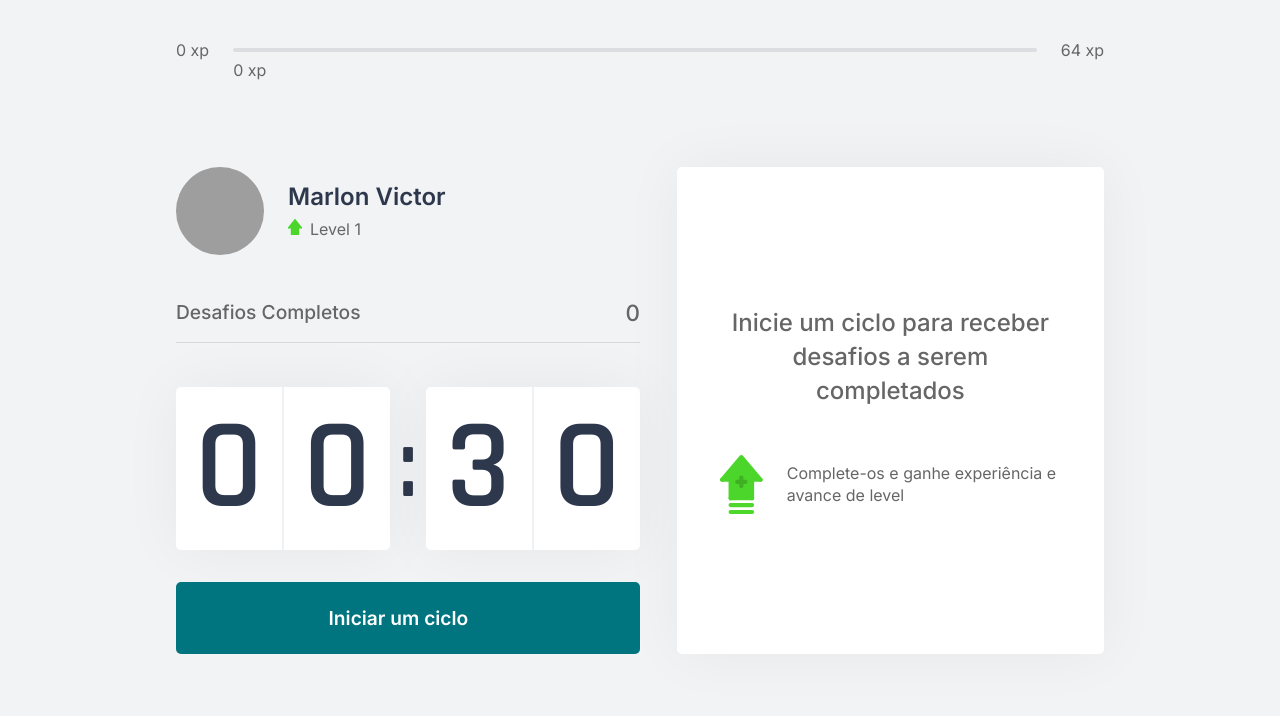
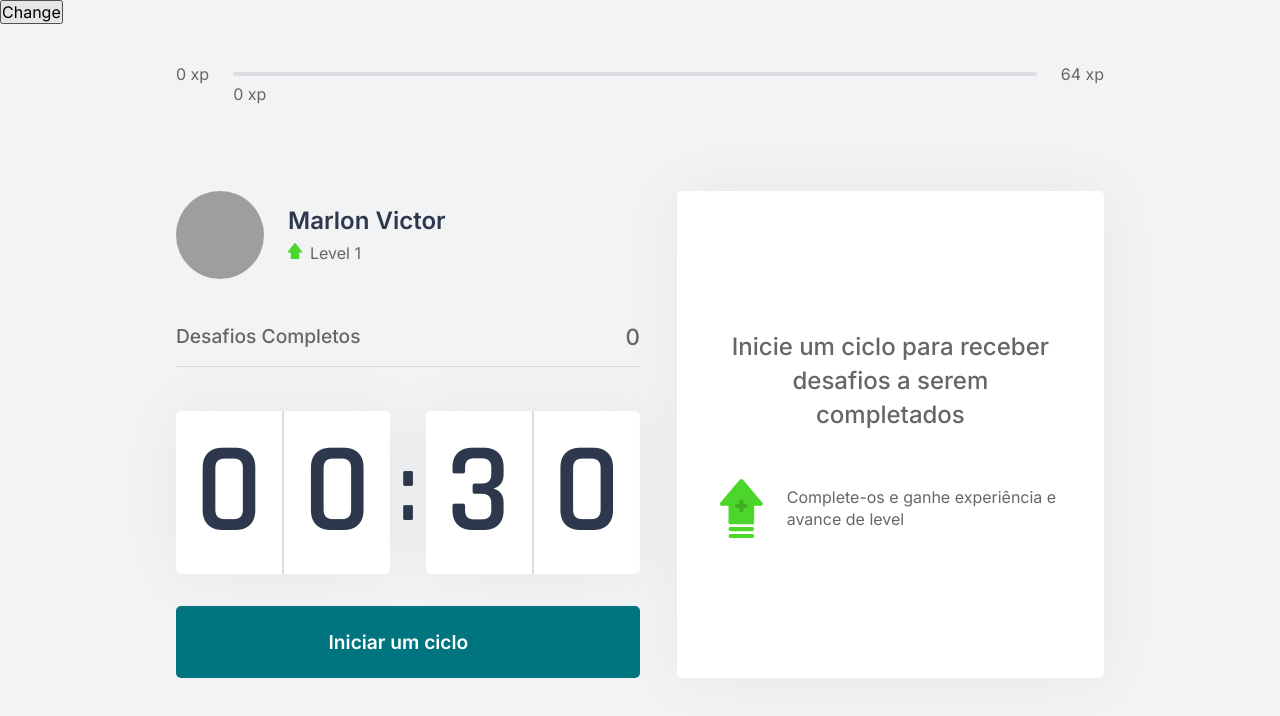
Before and after one commit to MarlonVictor/moveNow, a Next.js app: page / in a window 1280 px wide. Shown: the top 716 px of the page. Built offline with nearby package versions, Linux system fonts and the light colour scheme; grey boxes are pictures that could not be loaded; some icons are missing.

Commit message:
Implemented dark theme

```diff
--- a/src/components/ChallengeBox/styles.ts
+++ b/src/components/ChallengeBox/styles.ts
@@ -4,7 +4,7 @@ import styled from 'styled-components';
 export const ChallengeBoxContainer = styled.div`
     height: 100%;
 
-    background: var(--white);
+    background: ${({ theme }) => theme.card};
     border-radius: 5px;
     box-shadow: 0 0 60px rgba(0, 0, 0, 0.05);
 
@@ -66,12 +66,12 @@ export const ChallengeActive = styled.div`
     }
 
     header {
-        color: var(--blue);
+        color: ${({ theme }) => theme.title};
         font-weight: 600;
         font-size: 1.25rem;
 
         padding: 0 2rem 1.5rem;
-        border-bottom: 1px solid var(--gray-line);
+        border-bottom: 1px solid ${({ theme }) => theme.grayLine};
     }
 
     main {
@@ -84,7 +84,7 @@ export const ChallengeActive = styled.div`
         strong {
             font-size: 2rem;
             font-weight: 600;
-            color: var(--title);
+            color: ${({ theme }) => theme.title};
 
             margin: 1.5rem 0 1rem;
         }
@@ -97,7 +97,7 @@ export const ChallengeActive = styled.div`
     footer {
         display: grid;
         grid-template-columns: 1fr 1fr;
-        border-top: 1px solid var(--gray-line);
+        border-top: 1px solid ${({ theme }) => theme.grayLine};
 
         button {
             height: 4.4rem;
@@ -108,13 +108,11 @@ export const ChallengeActive = styled.div`
 
             border: 0;
 
-            color: var(--white);
+            color: #FFF;
             font-size: 1.2rem;
             font-weight: 500;
 
             transition: filter 0.2s;
-
-            background: rgba(242, 243, 245, 0.8);
 
             &:hover {
                 filter: brightness(.9);
@@ -122,17 +120,19 @@ export const ChallengeActive = styled.div`
         }
 
         button:first-child {
-            color: var(--red);
+            color: ${({ theme }) => theme.btnRed.color};
+            background: ${({ theme }) => theme.btnRed.background};
 
             border-radius: 0px 0px 0px 5px;
-            border-right: 1px solid var(--gray-line);
+            border-right: 1px solid ${({ theme }) => theme.grayLine};
         }
 
         button:last-child {
-            color: var(--green);
+            color: ${({ theme }) => theme.btnGreen.color};
+            background: ${({ theme }) => theme.btnGreen.background};
 
             border-radius: 0px 0px 5px 0px;
-            border-left: 1px solid var(--gray-line);
+            border-left: 1px solid ${({ theme }) => theme.grayLine};
         }
     }
 `
--- a/src/components/CompletedChallenges/styles.ts
+++ b/src/components/CompletedChallenges/styles.ts
@@ -9,7 +9,7 @@ export const CompletedChallengesContainer = styled.div`
     margin: 2.75rem 0;
     padding-bottom: 1rem;
 
-    border-bottom: 1px solid #d7d8da;
+    border-bottom: 1px solid ${({ theme }) => theme.grayLine};
     font-weight: 500;
 
     span:first-child {
--- a/src/components/Countdown/styles.ts
+++ b/src/components/Countdown/styles.ts
@@ -10,7 +10,7 @@ export const CountdownContainer = styled.div`
     align-items: center;
     font-family: Rajdhani;
     font-weight: 600;
-    color: var(--title);
+    color: ${({ theme }) => theme.title};
 
     > div {
         flex: 1;
@@ -18,7 +18,7 @@ export const CountdownContainer = styled.div`
         align-items: center;
         justify-content: space-evenly;
 
-        background: var(--white);
+        background: ${({ theme }) => theme.card};
         box-shadow: 0 0 60px rgba(0, 0, 0, 0.05);
         border-radius: 5px;
 
@@ -37,12 +37,12 @@ export const CountdownContainer = styled.div`
 
         span:first-child {
             flex: 1;
-            border-right: 1px solid #F0F1F3;
+            border-right: 1px solid ${({ theme }) => theme.grayLine};
         }
 
         span:last-child {
             flex: 1;
-            border-left: 1px solid #F0F1F3;
+            border-left: 1px solid ${({ theme }) => theme.grayLine};
         }
     }
 
@@ -83,8 +83,8 @@ export const CountdownButton = styled.button<Props>`
 
         padding-top: 1.4rem;
 
-        background: var(--white);
-        color: var(--text);
+        background: ${({ theme }) => theme.card};
+        color: ${({ theme }) => theme.text};
 
         cursor: not-allowed;
 
@@ -103,8 +103,8 @@ export const CountdownButton = styled.button<Props>`
 
     ${({ active }) =>
         active ? css`
-            background: var(--white);
-            color: var(--title);
+            background: ${({ theme }) => theme.card};
+            color: ${({ theme }) => theme.title};
 
             svg {
                 color: var(--red);
@@ -112,16 +112,16 @@ export const CountdownButton = styled.button<Props>`
 
             &:not(:disabled):hover {
                 background: var(--red);
-                color: var(--white);
+                color: #FFF;
 
                 svg {
-                    color: var(--white);
+                    color: #FFF;
                 }
             }
         `
         : css`
             background: var(--blue);
-            color: var(--white);
+            color: #FFF;
 
             &:not(:disabled):hover {
                 background: var(--blue-dark);
--- a/src/components/ExperienceBar/styles.ts
+++ b/src/components/ExperienceBar/styles.ts
@@ -18,7 +18,7 @@ export const ProgressBarContainer = styled.div`
     flex: 1;
     height: 4px;
     border-radius: 4px;
-    background: var(--gray-line);
+    background: ${({ theme }) => theme.grayLine};
     margin: 0 1.5rem;
     position: relative;
 `
--- a/src/components/LevelUpModal/styles.ts
+++ b/src/components/LevelUpModal/styles.ts
@@ -11,7 +11,7 @@ export const Overlay = styled.div`
     align-items: center;
     justify-content: center;
 
-    background: rgba(242, 243, 245, 0.8);
+    background: ${({ theme }) => theme.bgGradient}
 `
 
 export const Container = styled.div`
@@ -25,7 +25,7 @@ export const Container = styled.div`
     border-radius: 5px;
     box-shadow: 0 0 60px rgba(0, 0, 0, 0.05);
 
-    background: var(--white);
+    background: ${({ theme }) => theme.card};
 
     header {
         font-size: 8.75rem;
@@ -38,13 +38,13 @@ export const Container = styled.div`
 
     strong {
         font-size: 2.25rem;
-        color: var(--title);
+        color: ${({ theme }) => theme.title};
     }
     p {
         margin-top: 0.25rem;
 
         font-size: 1.25rem;
-        color: var(text);
+        color: ${({ theme }) => theme.text};
     }
 
     button {
--- a/src/components/Profile/styles.ts
+++ b/src/components/Profile/styles.ts
@@ -17,7 +17,7 @@ export const ProfileContainer = styled.div`
         strong {
             font-size: 1.5rem;
             font-weight: 600;
-            color: var(--title);
+            color: ${({ theme }) => theme.title};
         }
     }
 
--- a/src/pages/_app.tsx
+++ b/src/pages/_app.tsx
@@ -1,13 +1,37 @@
+import { AppProps } from 'next/app';
+import { useEffect, useState } from 'react';
+
+import Cookies from 'js-cookie';
+import { ThemeProvider } from 'styled-components';
+
 import 'react-toastify/dist/ReactToastify.css';
 
 import { GlobalStyle } from '../styles/global';
+import { lightTheme, darkTheme } from '../styles/themes';
 
 
-export default function MyApp({ Component, pageProps }) {
+export default function MyApp({ Component, pageProps }: AppProps) {
+    const [theme, setTheme] = useState('')
+
+    function toggleTheme() {
+        theme === 'light' ? setTheme('dark') : setTheme('light')
+    }
+
+    useEffect(() => {
+        const storedTheme = Cookies.get('theme')
+        setTheme(storedTheme || 'light')
+    }, [])
+
+    useEffect(() => {
+        Cookies.set('theme', theme)
+    }, [theme])
+
+
     return (
-        <>
+        <ThemeProvider theme={theme === 'light' ? lightTheme : darkTheme}>
             <GlobalStyle />
+            <button onClick={toggleTheme}>Change</button>
             <Component {...pageProps} />
-        </>
+        </ThemeProvider>
     )
 }
--- a/src/styles/global.ts
+++ b/src/styles/global.ts
@@ -2,13 +2,8 @@ import { createGlobalStyle } from "styled-components";
 
 export const GlobalStyle = createGlobalStyle`
     :root {
-        --background: #F2F3F5;
-        --white: #FFF;
-        --gray-line: #DCDDE0;
-        --text: #666666;
-        --title: #2E384D;
+        --red: #E83F5B;
         --green: #4CD62B;
-        --red: #E83F5B;
         --blue: #007580;
         --blue-dark: #006570;
     }
@@ -18,6 +13,8 @@ export const GlobalStyle = createGlobalStyle`
         padding: 0;
 
         box-sizing: border-box;
+
+        transition: background-color 0.3s;
 
         ::-webkit-scrollbar {
             width: 5px;
@@ -32,7 +29,7 @@ export const GlobalStyle = createGlobalStyle`
             background: var(--blue-dark);
         }
         ::-webkit-scrollbar-track{
-            background: var(--gray-line);
+            background: ##DCDDE0;
             border-radius: 10px;
         }
     }
@@ -56,12 +53,12 @@ export const GlobalStyle = createGlobalStyle`
     }
 
     body {
-        background: var(--background);
-        color: var(--text);
+        background: ${({ theme }) => theme.background};
+        color: ${({ theme }) => theme.text};
     }
 
     h1 {
-        color: var(--title);
+        color: ${({ theme }) => theme.title};
     }
 
     body, input, textarea, button {
--- /dev/null
+++ b/src/styles/themes.ts
@@ -0,0 +1,35 @@
+export const lightTheme = {
+    primary: '#007580',
+    background: '#F2F3F5',
+    card: '#FFF',
+    text: '#666',
+    title: '#2E384D',
+    grayLine: '#DCDDE0',
+    bgGradient: 'rgba(242, 243, 245, 0.8)',
+    btnRed: {
+        color: '#E83F5B',
+        background: 'rgba(242, 243, 245, 0.8)'
+    },
+    btnGreen: {
+        color: '#4CD62B',
+        background: 'rgba(242, 243, 245, 0.8)'
+    }
+}
+
+export const darkTheme = {
+    primary: '#ccd6f6',
+    background: '#0d1117',
+    card: '#21262d',
+    text: '#eee',
+    title: '#f2f2f2',
+    grayLine: '#555',
+    bgGradient: 'rgba(0, 0, 0, 0.8)',
+    btnRed: {
+        color: '#eee',
+        background: 'rgb(232, 63, 91, 0.5)'
+    },
+    btnGreen: {
+        color: '#eee',
+        background: 'rgb(76, 214, 43, 0.5)'
+    }
+}
```
